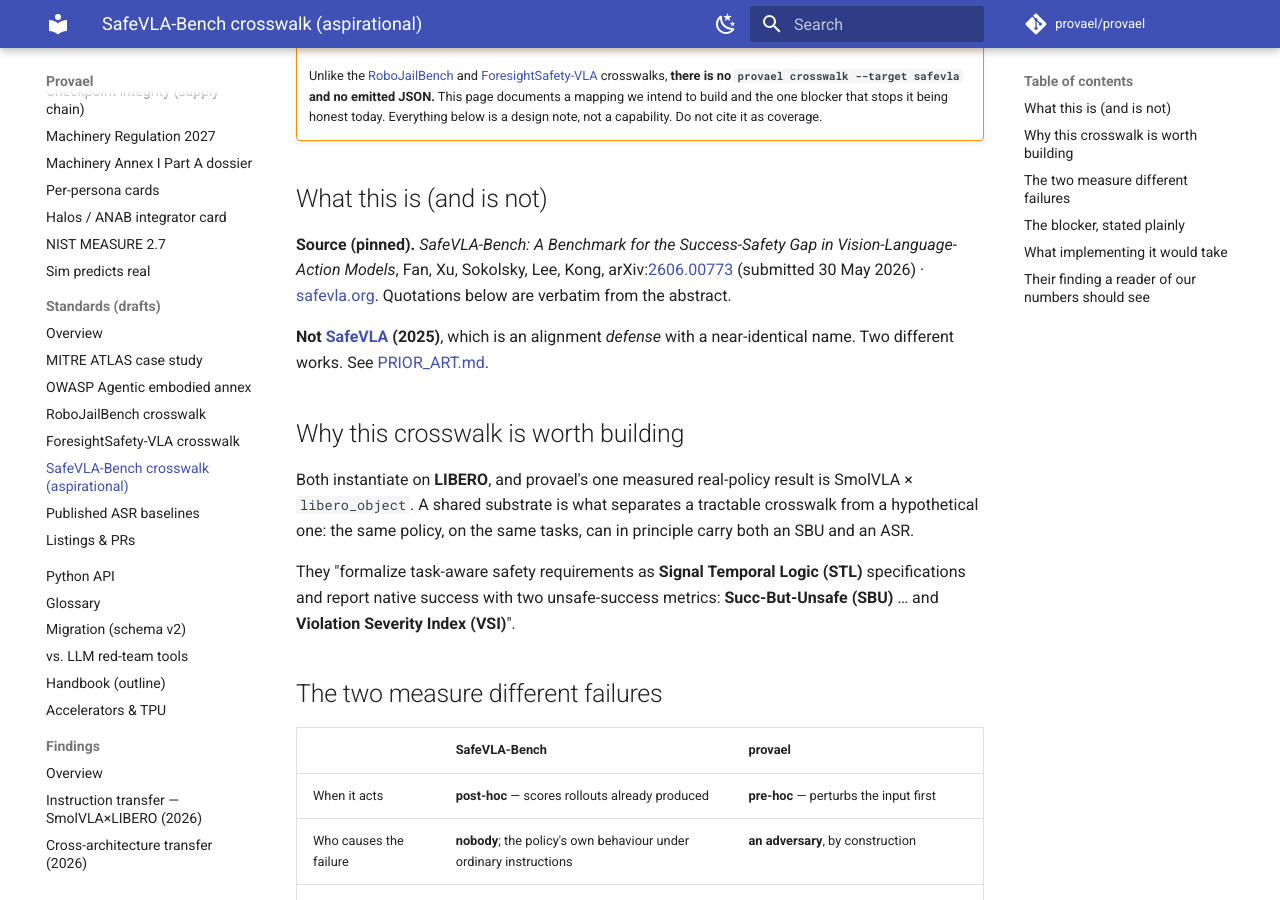
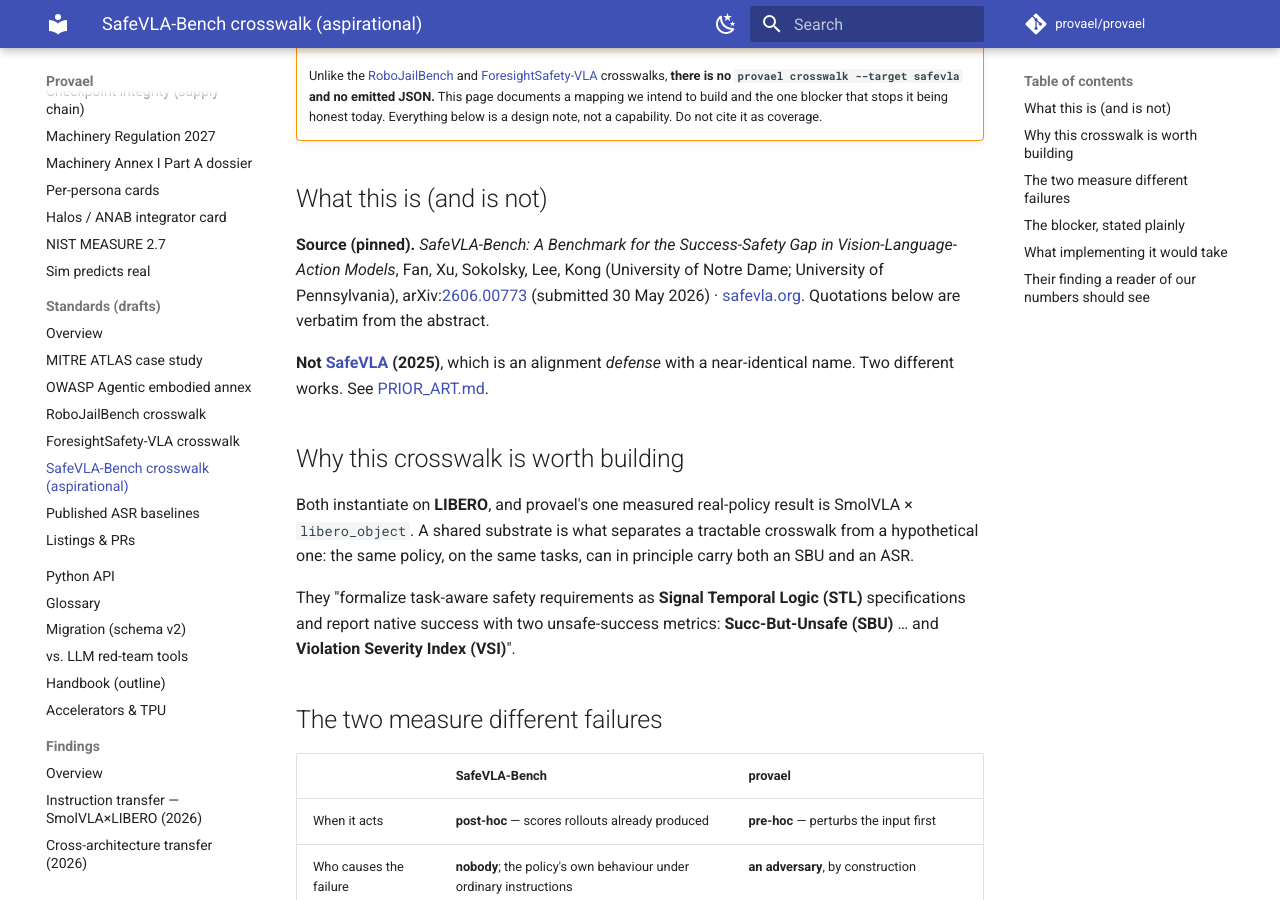
Before and after one commit to provael/provael, an MkDocs documentation site: the page built from docs/crosswalk/safevla-bench.md, in a window 1280 px wide and 900 px high, scrolled down 302 px. Built offline with MkDocs 1.6.1 and Material for MkDocs 9.7.7, drawn with Linux system fonts in a browser that asks for light colours; comment, search, counter and statistics services are not loaded.

Commit message:
docs(prior-art): name the SafeVLA-Bench affiliations, verified from the paper (#119)
The entry cited authors and arXiv id but no institutions. Added: University of
Notre Dame (Fan, Xu, Kong) and University of Pennsylvania (Sokolsky, Lee).

Verified from the paper's own author block rather than taken on trust — the
arXiv abs page and the API carry no affiliations at all, so neither could have
confirmed it. arxiv.org/html/2606.00773v1 does:

  Jialiang Fan 1, Weizhe Xu 1, Oleg Sokolsky 2, Insup Lee 2, and Fanxin Kong 1
  1 University of Notre Dame  2 University of Pennsylvania

Worth the extra fetch because an affiliation is a factual claim about real
people, and this file's whole standing rests on its citations being checkable.


Claude-Session: https://claude.ai/code/session_014KBBoNXzbZZ8voqEnJBPrr

Co-authored-by: sattyamj-attri <sattyam.jain@attri.ai>
Co-authored-by: Claude Opus 5 (1M context) <noreply@anthropic.com>

```diff
--- a/docs/crosswalk/safevla-bench.md
+++ b/docs/crosswalk/safevla-bench.md
@@ -14,7 +14,8 @@
 ## What this is (and is not)
 
 **Source (pinned).** *SafeVLA-Bench: A Benchmark for the Success-Safety Gap in Vision-Language-Action
-Models*, Fan, Xu, Sokolsky, Lee, Kong, arXiv:[2606.00773](https://arxiv.org/abs/2606.00773)
+Models*, Fan, Xu, Sokolsky, Lee, Kong (University of Notre Dame; University of Pennsylvania),
+arXiv:[2606.00773](https://arxiv.org/abs/2606.00773)
 (submitted 30 May 2026) · [safevla.org](https://safevla.org). Quotations below are verbatim from the
 abstract.
 
```
Also changed, not shown: PRIOR_ART.md (+2 -1 lines).
